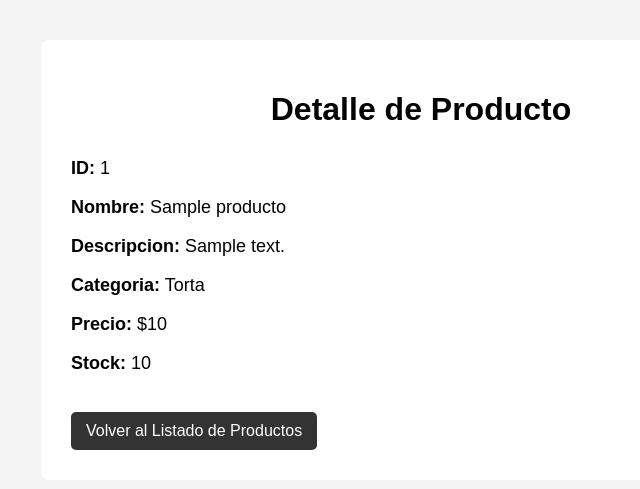
After one commit to Mausgier/App-PASTELERIA-113-4A, a Django app: page /productos/1/ in a window 1280 px wide. The commit adds this page. Shown: the top 489 px of the page, without its empty margins (219-859 px from the left). Run offline with Django 5.2, Linux system fonts and the light colour scheme; tables that the repository leaves empty hold one stand-in row (values such as "Sample post").

Commit message:
Implementacion de Consulta Individual de Productos

```diff
--- /dev/null
+++ b/pasteleria_app/templates/pasteleria_app/detalle.html
@@ -0,0 +1,108 @@
+<!DOCTYPE html>
+<html lang="es">
+
+<head>
+
+    <meta charset="UTF-8">
+    <meta name="viewport" content="width=device-width, initial-scale=1.0">
+
+    <title>Pasteleria - Detalle de Producto</title>
+
+    <!-- ESTILOS -->
+    <!-- Define la apariencia de la pagina de detalle. -->
+    <style>
+        body {
+            font-family: Arial, sans-serif;
+            background-color: #f4f4f4;
+            margin: 0;
+            padding: 0;
+        }
+
+        .contenedor {
+            width: 80%;
+            max-width: 700px;
+            margin: 40px auto;
+            background-color: white;
+            padding: 30px;
+            border-radius: 8px;
+        }
+
+        h1 {
+            text-align: center;
+        }
+
+        .informacion {
+            margin-top: 30px;
+        }
+
+        .informacion p {
+            font-size: 18px;
+        }
+
+        .boton {
+            display: inline-block;
+            padding: 10px 15px;
+            background-color: #333;
+            color: white;
+            text-decoration: none;
+            border-radius: 5px;
+            margin-top: 20px;
+        }
+    </style>
+
+</head>
+
+<body>
+
+    <!-- CONTENEDOR PRINCIPAL -->
+    <main class="contenedor">
+
+        <h1>Detalle de Producto</h1>
+
+        <!-- INFORMACION -->
+        <!-- Muestra los datos del producto recibido desde views.py. -->
+        <section class="informacion">
+
+            <p>
+                <strong>ID:</strong>
+                {{ producto.id }}
+            </p>
+
+            <p>
+                <strong>Nombre:</strong>
+                {{ producto.nombre }}
+            </p>
+
+            <p>
+                <strong>Descripcion:</strong>
+                {{ producto.descripcion|default:"Sin descripcion" }}
+            </p>
+
+            <p>
+                <strong>Categoria:</strong>
+                {{ producto.get_categoria_display }}
+            </p>
+
+            <p>
+                <strong>Precio:</strong>
+                ${{ producto.precio }}
+            </p>
+
+            <p>
+                <strong>Stock:</strong>
+                {{ producto.stock }}
+            </p>
+
+        </section>
+
+        <!-- NAVEGACION -->
+        <!-- Permite regresar al listado de productos. -->
+        <a href="{% url 'pasteleria_app:listar_productos' %}" class="boton">
+            Volver al Listado de Productos
+        </a>
+
+    </main>
+
+</body>
+
+</html>
--- a/pasteleria_app/templates/pasteleria_app/lista.html
+++ b/pasteleria_app/templates/pasteleria_app/lista.html
@@ -108,6 +108,12 @@
                     {{ producto.stock }}
                 </p>
 
+                <!-- DETALLE_PRODUCTO -->
+                <!-- Permite consultar individualmente la informacion del producto. -->
+                <a href="{% url 'pasteleria_app:detalle_producto' producto.id %}" class="boton">
+                    Ver Detalle
+                </a>
+
             </article>
 
         {% empty %}
--- a/pasteleria_app/urls.py
+++ b/pasteleria_app/urls.py
@@ -16,17 +16,27 @@ app_name = 'pasteleria_app'
 urlpatterns = [
     # INICIO
     # Ruta asociada a la funcion 'inicio' definida en 'views.py'.
+    #
     # Esta vista se encarga de la pagina de inicio.
     #
     path('', views.inicio, name='inicio'),
     # LISTAR_PRODUCTOS
     # Ruta asociada a la funcion 'listar_productos' definida en 'views.py'.
+    #
     # Esta vista se encarga de la consulta y muestra de los productos almacenados dentro de la base de datos 'MySQL' / 'MariaDB'.
     #
     path('productos/', views.listar_productos, name='listar_productos'),
     # CREAR_PRODUCTO
     # Ruta asociada a la funcion 'crear_producto' definida en 'views.py'.
+    #
     # Esta vista se encarga de permitir acceder a un formulario para poder registrar nuevos productos.
     #
     path('productos/crear/', views.crear_producto, name='crear_producto'),
+    # DETALLE_PRODUCTO
+    # Ruta asociada a la funcion 'detalle_producto' definida en 'views.py'.
+    #
+    # Esta vista se encarga de recibir el identificador 'id' del producto que se desea consultar.
+    # https://docs.djangoproject.com/en/5.0/topics/http/urls/#path-converters
+    #
+    path('productos/<int:id>/', views.detalle_producto, name='detalle_producto'),
 ]
--- a/pasteleria_app/views.py
+++ b/pasteleria_app/views.py
@@ -1,4 +1,4 @@
-from django.shortcuts import render, redirect
+from django.shortcuts import render, redirect, get_object_or_404
 from .models import Producto
 from .forms import ProductoForm
 
@@ -83,3 +83,25 @@ def crear_producto(request):
     # https://docs.djangoproject.com/en/5.0/topics/http/shortcuts/#optional-arguments
     #
     return render(request, 'pasteleria_app/crear.html', {'formulario': formulario})
+
+
+# DETALLE_PRODUCTO
+# Vista encargada de consultar y mostrar la informacion de un producto especifico mediante su identificador 'id'.
+# https://docs.djangoproject.com/en/5.0/topics/http/shortcuts/#required-arguments
+#
+def detalle_producto(request, id):
+
+    # GET_OBJECT_OR_404
+    # Busca un producto cuyo identificador coincida con el 'id' recibido desde la 'URL', y si es que el producto no existe, 'Django' devuelve una respuesta 'HTTP' '404'.
+    # https://docs.djangoproject.com/en/5.0/topics/http/shortcuts/#get-object-or-404
+    #
+    producto = get_object_or_404(Producto, id=id)
+
+    # RENDER
+    # Permite generar una respuesta 'HTML' utilizando como minimo, el 'request' y 'template_name' entregados.
+    # https://docs.djangoproject.com/en/5.0/topics/http/shortcuts/#render
+    #
+    # El argumento opcional 'context' actuara como un diccionario, el cual, nos permitira aacceder al producto desde el 'HTML' utilizando el nombre 'producto'.
+    # https://docs.djangoproject.com/en/5.0/topics/http/shortcuts/#optional-arguments
+    #
+    return render(request, 'pasteleria_app/detalle.html', {'producto': producto})
```
